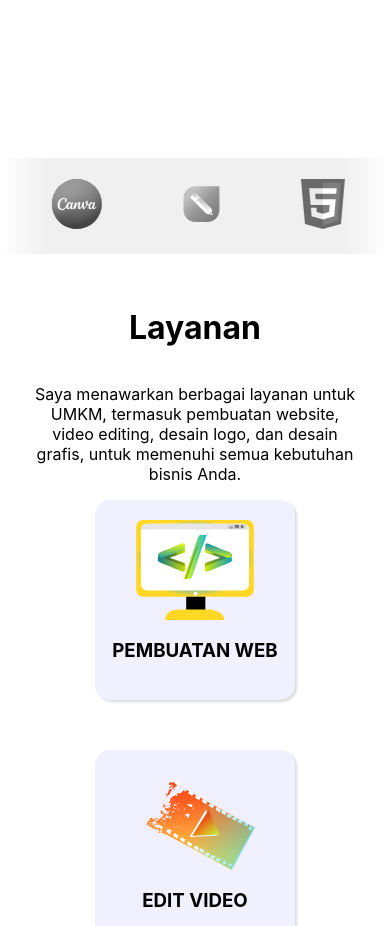
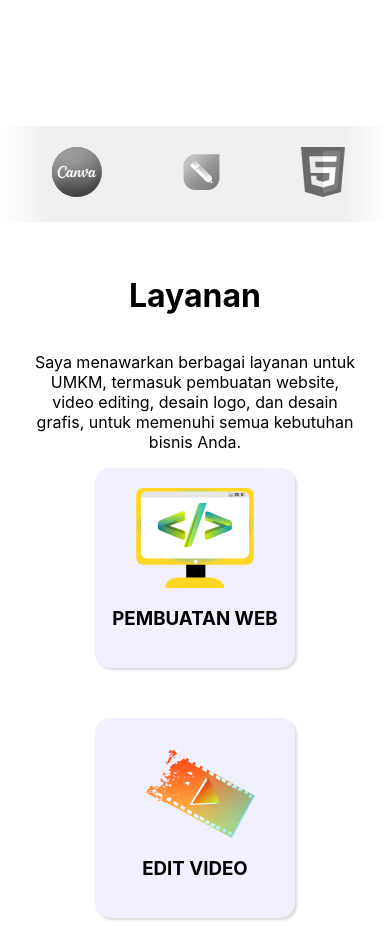
Before and after one commit to myos26/alfaruk, a React (Vite) app: page / in a window 390 px wide. Shown: the part 1540-2466 px from the top of the page. Built offline with nearby package versions, Linux system fonts and the light colour scheme.

Commit message:
responsive

```diff
--- a/src/Responsive.css
+++ b/src/Responsive.css
@@ -98,7 +98,7 @@
       }
 
       .skill-app{
-        margin-top: 9rem;
+        margin-top: 7rem;
       }
 
       .skill-app:before,
```
